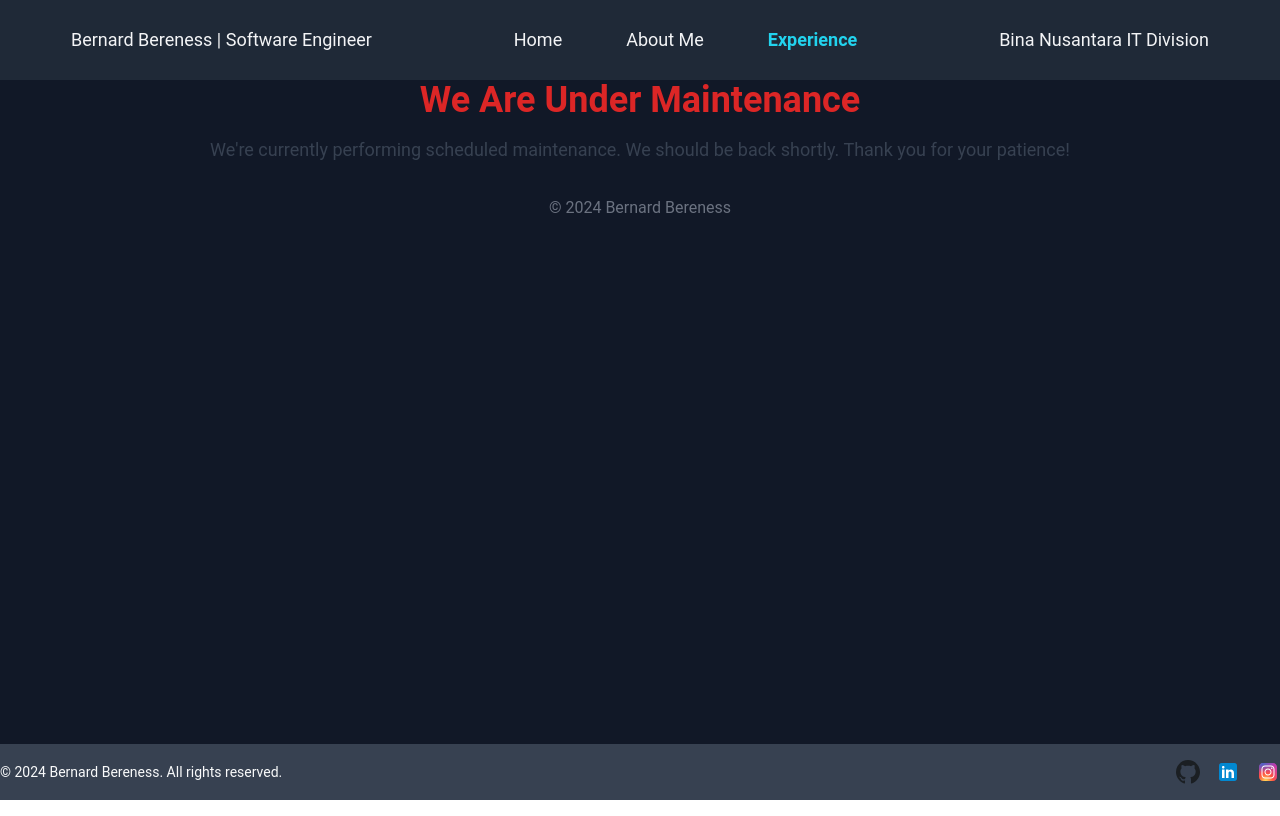
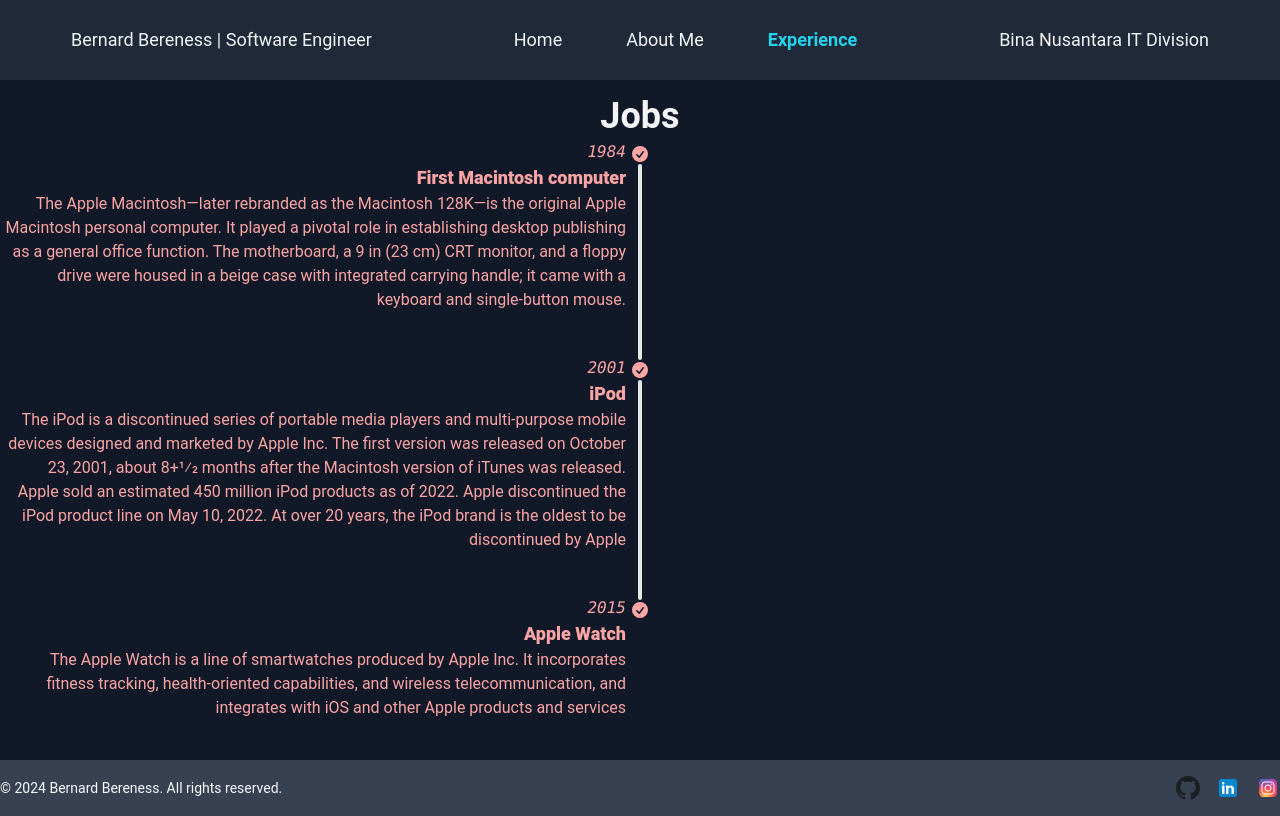
Before and after one commit to BernardBerenes/profile-web, a React (Vite) app: page /experience in a window 1280 px wide. Built offline with nearby package versions, Linux system fonts and the light colour scheme.

Commit message:
feat: fix bugs, add experience components
Signed-off-by: BernardBerenes <bernardbereness78@gmail.com>

```diff
--- /dev/null
+++ b/src/Components/ExperienceList.tsx
@@ -0,0 +1,71 @@
+import SectionTitle from "@/Elements/SectionTitle";
+import React from "react";
+
+const ExperienceList: React.FC = () => {
+    return (
+        <div className="flex flex-col items-center mt-4 max-h-full">
+            <SectionTitle sectionTitle="Jobs" />
+            <ul className="timeline timeline-snap-icon max-md:timeline-compact timeline-vertical text-red-300">
+                <li>
+                    <div className="timeline-middle">
+                    <svg xmlns="http://www.w3.org/2000/svg" viewBox="0 0 20 20" fill="currentColor"className="h-5 w-5">
+                        <path fillRule="evenodd" d="M10 18a8 8 0 100-16 8 8 0 000 16zm3.857-9.809a.75.75 0 00-1.214-.882l-3.483 4.79-1.88-1.88a.75.75 0 10-1.06 1.061l2.5 2.5a.75.75 0 001.137-.089l4-5.5z" clipRule="evenodd" />
+                    </svg>
+                    </div>
+                    <div className="timeline-start mb-10 md:text-end">
+                    <time className="font-mono italic">1984</time>
+                    <div className="text-lg font-black">First Macintosh computer</div>
+                    The Apple Macintosh—later rebranded as the Macintosh 128K—is the original Apple Macintosh
+                    personal computer. It played a pivotal role in establishing desktop publishing as a general
+                    office function. The motherboard, a 9 in (23 cm) CRT monitor, and a floppy drive were housed
+                    in a beige case with integrated carrying handle; it came with a keyboard and single-button
+                    mouse.
+                    </div>
+                    <hr />
+                </li>
+                <li>
+                    <hr />
+                    <div className="timeline-middle">
+                    <svg xmlns="http://www.w3.org/2000/svg" viewBox="0 0 20 20" fill="currentColor" className="h-5 w-5">
+                        <path fillRule="evenodd" d="M10 18a8 8 0 100-16 8 8 0 000 16zm3.857-9.809a.75.75 0 00-1.214-.882l-3.483 4.79-1.88-1.88a.75.75 0 10-1.06 1.061l2.5 2.5a.75.75 0 001.137-.089l4-5.5z" clipRule="evenodd" />
+                    </svg>
+                    </div>
+                    <div className="timeline-start mb-10 md:text-end">
+                    <time className="font-mono italic">2001</time>
+                    <div className="text-lg font-black">iPod</div>
+                    The iPod is a discontinued series of portable media players and multi-purpose mobile devices
+                    designed and marketed by Apple Inc. The first version was released on October 23, 2001, about
+                    8+1⁄2 months after the Macintosh version of iTunes was released. Apple sold an estimated 450
+                    million iPod products as of 2022. Apple discontinued the iPod product line on May 10, 2022. At
+                    over 20 years, the iPod brand is the oldest to be discontinued by Apple
+                    </div>
+                    <hr />
+                </li>
+                <li>
+                    <hr />
+                    <div className="timeline-middle">
+                    <svg
+                        xmlns="http://www.w3.org/2000/svg"
+                        viewBox="0 0 20 20"
+                        fill="currentColor"
+                        className="h-5 w-5">
+                        <path
+                        fillRule="evenodd"
+                        d="M10 18a8 8 0 100-16 8 8 0 000 16zm3.857-9.809a.75.75 0 00-1.214-.882l-3.483 4.79-1.88-1.88a.75.75 0 10-1.06 1.061l2.5 2.5a.75.75 0 001.137-.089l4-5.5z"
+                        clipRule="evenodd" />
+                    </svg>
+                    </div>
+                    <div className="timeline-start mb-10 md:text-end">
+                    <time className="font-mono italic">2015</time>
+                    <div className="text-lg font-black">Apple Watch</div>
+                    The Apple Watch is a line of smartwatches produced by Apple Inc. It incorporates fitness
+                    tracking, health-oriented capabilities, and wireless telecommunication, and integrates with
+                    iOS and other Apple products and services
+                    </div>
+                </li>
+            </ul>
+        </div>
+    )
+}
+
+export default ExperienceList
--- a/src/Components/Hero.tsx
+++ b/src/Components/Hero.tsx
@@ -1,12 +1,13 @@
+import SectionTitle from "@/Elements/SectionTitle";
 import React from "react";
 
 const Hero: React.FC = () => {
     return (
-        <div className="hero">
+        <div className="hero mt-24 lg:mt-0">
             <div className="hero-content flex-col lg:flex-row-reverse">
             <img src="src/assets/images/profile-picture.jpg" className="w-40 rounded-lg shadow-2xl" />
                 <div>
-                    <h1 className="text-gray-100 text-lg font-bold text-center lg:text-left sm:text-4xl">Bernard Bereness</h1>
+                    <SectionTitle sectionTitle="Bernard Bereness" />
                     <p className="text-gray-100 text-justify py-6 text-lg">Bonjour!! My name is <b className="text-cyan-400">Bernard Bereness</b>. I am a tech enthusiast currently studying at Bina Nusantara University. Alongside my studies, I am working part-time for the Bina Nusantara IT Division until February 2025. I am passionate about exploring new technologies and contributing to innovative projects in the tech industry. Continuously seek opportunities to apply my skills in real-world scenarios, eager to learn and grow within the dynamic field of technology. I primarily work with the Laravel framework and am actively progressing in other backend frameworks.</p>
                 </div>
             </div>
--- a/src/Components/Project.tsx
+++ b/src/Components/Project.tsx
@@ -1,5 +1,6 @@
 import React, { useEffect, useState } from 'react';
 import FooterIcon from '../Fragments/FooterIcon';
+import SectionTitle from '@/Elements/SectionTitle';
 
 const Carousel: React.FC = () => {
     const [index, setIndex] = useState(0);
@@ -24,14 +25,14 @@
         {
             title: "WearHouse Web",
             description: "WearHouse is an app for storing information about costume or clothing ownership, serving as a storage solution for companies.",
-            techStack: ".NET CORE",
+            techStack: "HTML CSS JS",
             imgSrc: `${prefixPath}project-3.png`,
             url: "https://github.com/BernardBerenes/WearHouse-Web"
         },
         {
             title: "WearHouse API",
             description: "WearHouse is an app for storing information about costume or clothing ownership, serving as a storage solution for companies.",
-            techStack: "HTML CSS JS",
+            techStack: ".NET CORE",
             imgSrc: `${prefixPath}project-4.png`,
             url: "https://github.com/BernardBerenes/WearHouse-API"
         },
@@ -86,7 +87,7 @@
 
     return (
         <div className="relative w-full max-w-7xl mx-auto">
-            <h1 className="font-bold text-gray-50 ml-4 mt-4 text-center text-lg md:text-left sm:text-3xl ">Projects</h1>
+            <SectionTitle sectionTitle="Projects" additionalCSS="ms-4" />
             <div className="relative overflow-hidden">
                 <div className="flex transition-transform duration-500 ease-in-out" style={{ transform: `translateX(-${(index * 100) / visibleCards}%)` }}>
                     {cards.map((card, idx) => (
--- /dev/null
+++ b/src/Components/ScrollImageChanger.tsx
@@ -0,0 +1,37 @@
+import React, { useState, useEffect } from "react";
+
+const images = [
+  "src/assets/images/project-1.png",
+  "src/assets/images/project-2.png",
+  "src/assets/images/project-3.png",
+  "src/assets/images/project-4.png",
+];
+
+const ScrollImageChanger: React.FC = () => {
+  const [activeIndex, setActiveIndex] = useState(0);
+
+  const handleScroll = () => {
+    const scrollPosition = window.scrollY;
+    const windowHeight = window.innerHeight;
+    const newIndex = Math.min(
+      Math.floor(scrollPosition / windowHeight),
+      images.length - 1
+    );
+    setActiveIndex(newIndex);
+  };
+
+  useEffect(() => {
+    window.addEventListener("scroll", handleScroll);
+    return () => window.removeEventListener("scroll", handleScroll);
+  }, []);
+
+  return (
+    <div className="flex flex-col items-center">
+        <div className="sticky top-0">
+            <img src={images[activeIndex]} alt={`Gambar ${activeIndex + 1}`} className="w-full h-auto max-w-screen-md"/>
+        </div>
+    </div>
+  );
+};
+
+export default ScrollImageChanger;
--- a/src/Components/Skill.tsx
+++ b/src/Components/Skill.tsx
@@ -1,11 +1,12 @@
 import React from 'react'
 import { IconCloudDemo } from './IconCloudDemo'
-import SkillList from '@/Elements/SkillList'
+import SkillList from '@/Fragments/SkillList'
+import SectionTitle from '@/Elements/SectionTitle'
 
 const Skill: React.FC = () => {
     return (
         <div className="relative w-full max-w-7xl mx-auto mb-10">
-            <h1 className="font-bold text-gray-50 ml-4 mt-4 text-center text-lg md:text-left sm:text-3xl ">Skills</h1>
+            <SectionTitle sectionTitle="Skills" additionalCSS="ms-4 mt-4" />
             <div className="flex justify-center">
                 <IconCloudDemo />
             </div>
--- /dev/null
+++ b/src/Elements/SectionTitle.tsx
@@ -0,0 +1,18 @@
+import React from "react";
+
+interface SectionTitleProps {
+    sectionTitle: string;
+    additionalCSS?: string;
+}
+
+const SectionTitle: React.FC<SectionTitleProps> = (props) => {
+    const { sectionTitle, additionalCSS } = props;
+
+    return (
+        <h1 className={`text-gray-100 text-2xl font-bold text-center lg:text-left sm:text-4xl ${additionalCSS ? additionalCSS : ""}`}>
+            {sectionTitle}
+        </h1>
+    );
+};
+
+export default SectionTitle;
--- a/src/Fragments/NavbarItem.tsx
+++ b/src/Fragments/NavbarItem.tsx
@@ -26,7 +26,7 @@
     return (
         <li className={`${isAnimated ? "hover:animate-heartbeat" : "lg:animate-slideInFromLeft"} hover:text-cyan-400 hover:shadow-lg flex p-4 lg:p-0 items-center ${isActive ? "text-cyan-600 font-bold" : ""}`}>
             {icon && (
-                <img src={icon} alt={`${pageName} icon`} className="h-6 mr-4" />
+                <img src={icon} className="h-6 mr-4" />
             )}
             <Link to={url} className={`text-lg lg:text-lg sm:text-2xl ${isActive ? "text-cyan-400" : ""}`}>{pageName}</Link>
         </li>
--- a/src/Pages/Experience.tsx
+++ b/src/Pages/Experience.tsx
@@ -1,11 +1,11 @@
 import React from "react"
 import Layout from "../Layout/Layout"
-import MaintenancePage from "../Components/Maintenance"
+import ExperienceList from "@/Components/ExperienceList"
 
 const Experience: React.FC = () => {
     return (
         <Layout>
-            <MaintenancePage />
+            <ExperienceList />
         </Layout>
     )
 }
--- a/src/main.tsx
+++ b/src/main.tsx
@@ -5,7 +5,6 @@
 import { createBrowserRouter, RouterProvider } from 'react-router-dom'
 import Experience from './Pages/Experience.tsx'
 import AboutMe from './Pages/AboutMe.tsx'
-import Test from './Components/Loading.tsx'
 
 const router = createBrowserRouter([
   {
@@ -19,10 +18,6 @@
   {
     path: "/about-me",
     element: <AboutMe />
-  },
-  {
-    path: "/test",
-    element: <Test />
   }
 ])
 
```
Also changed, not shown: src/Components/Navbar.tsx (+5 -6 lines), src/Fragments/SkillList.tsx (renamed from src/Elements/SkillList.tsx).
